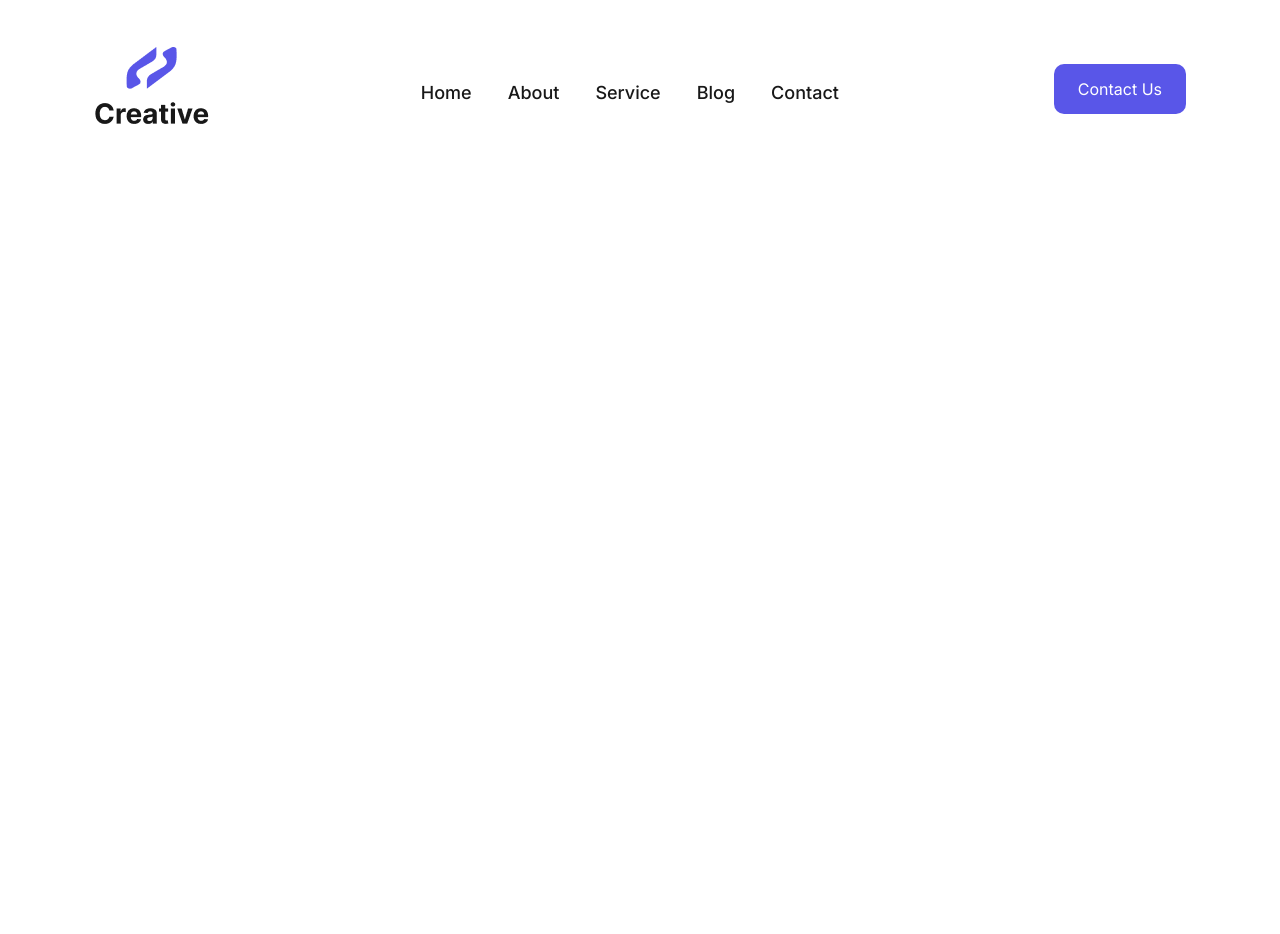
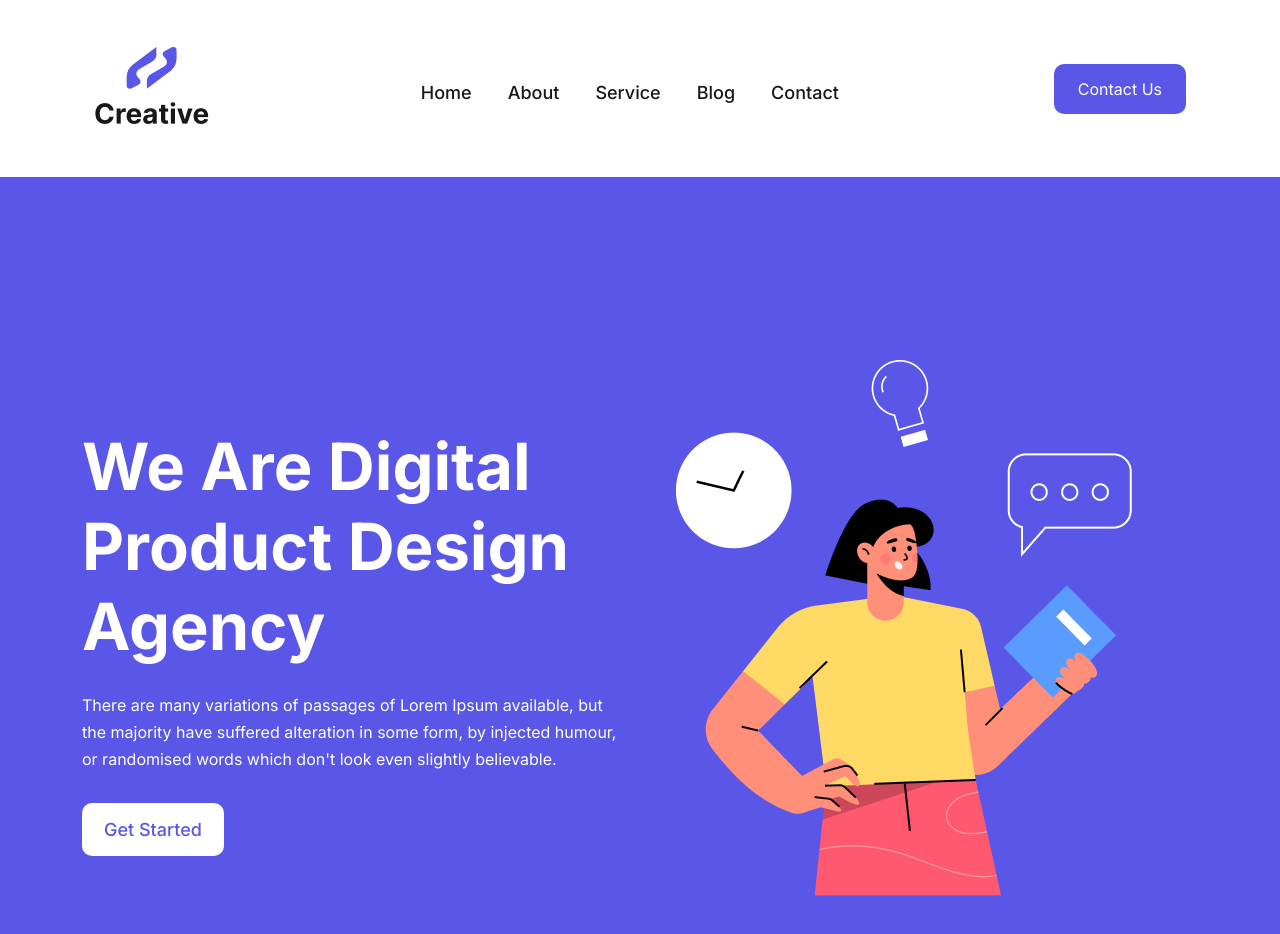
Before and after one commit to abdunnoorfaheem/agencyLanding, a plain HTML site: page index.html in a window 1280 px wide. Before the commit the page ends 800 px from the top, so only its background shows below. Drawn offline with Linux system fonts and the light colour scheme.

Commit message:
banner section added

```diff
--- a/css/style.css
+++ b/css/style.css
@@ -62,6 +62,45 @@ a:hover {
     border-radius: 10px;
 }
 /* header section style end */
+
+/* banner section style start */
+#bannerPart{
+  /* padding: 182px 0; */
+  background: #5956E8;
+  color: #fff;
+}
+.bannerContent{
+    padding-top: 250px;
+    padding-bottom: 234px;
+}
+.bannerContent h1{
+    font-size: 65px;
+    line-height: 80px;
+    font-weight: 700;
+
+}
+.bannerContent p{
+    width: 542px;
+    font-size: 16px;
+    font-weight: 400;
+    line-height: 27px;
+    margin-top: 25px;
+    margin-bottom: 30px;
+}
+.bannerBtn a{
+    color: #5956E8;
+    background: white;
+    font-size: 18px;
+    font-weight: 500;
+    padding: 13px 22px;
+    border-radius: 10px;
+
+}
+.bannerImg{
+    padding: 183px 0;
+}
+/* banner section style end */
+
 /* header section style start */
 
 /* header section style end */
@@ -80,6 +119,3 @@ a:hover {
 /* header section style start */
 
 /* header section style end */
-/* header section style start */
-
-/* header section style end */
--- a/index.html
+++ b/index.html
@@ -54,9 +54,30 @@
         </div>
     </section>
     <!-- header section end -->
-    <!-- header section start -->
 
-    <!-- header section end -->
+    <!-- banner section start -->
+     <section id="bannerPart">
+        <div class="container">
+            <div class="row">
+                <div class="col-lg-6">
+                    <div class="bannerContent">
+                        <h1>We Are Digital Product Design Agency</h1>
+                        <p>There are many variations of passages of Lorem Ipsum available, but the majority have suffered alteration in some form, by injected humour, or randomised words which don't look even slightly believable.</p>
+                        <div class="bannerBtn">
+                            <a href="#">Get Started</a>
+                        </div>
+                    </div>
+                </div>
+                <div class="col-lg-6">
+                    <div class="bannerImg">
+                        <img src="images/banner.png" alt="banner.png">
+                    </div>
+                </div>
+            </div>
+        </div>
+     </section>
+    <!-- banner section end -->
+
     <!-- header section start -->
 
     <!-- header section end -->
```
Also changed, not shown: images/banner.png (added).
